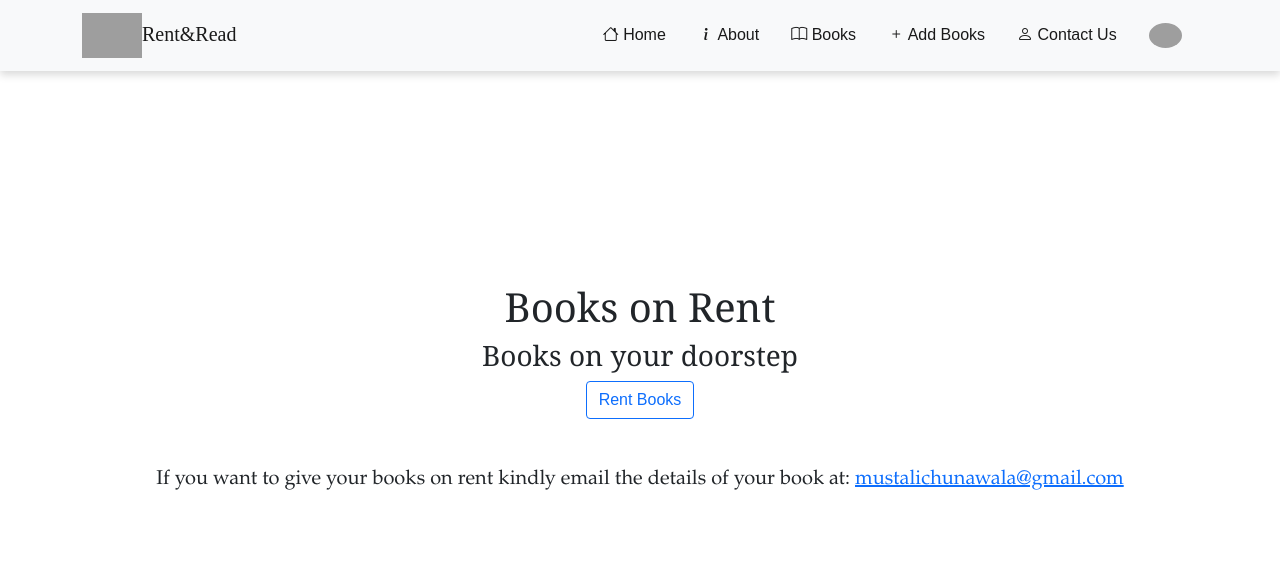
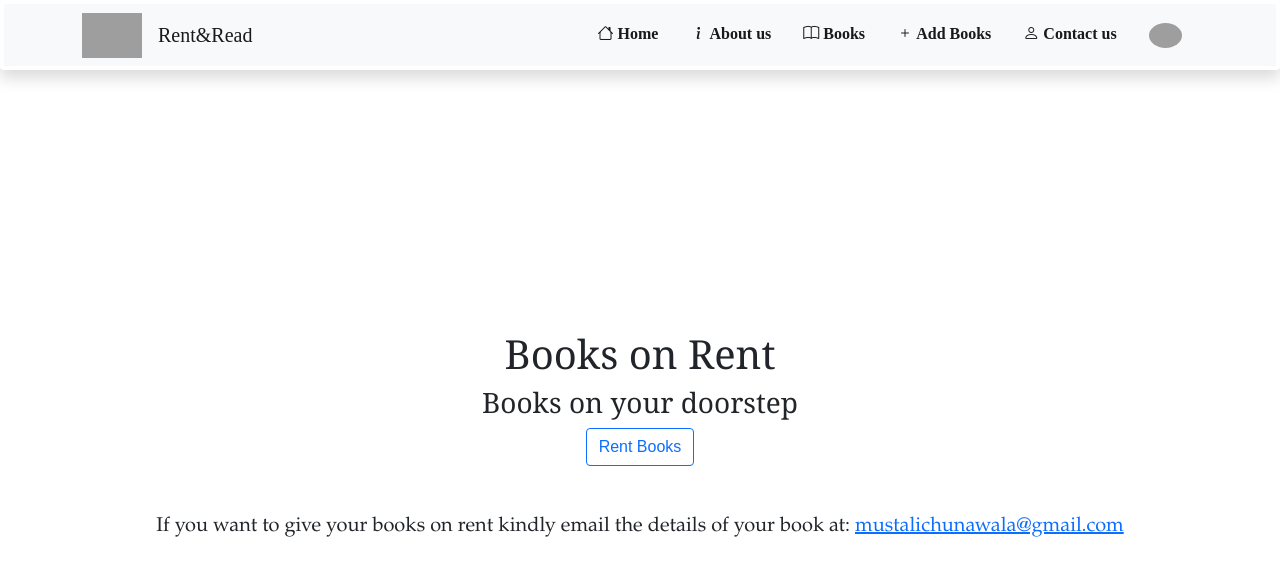
Before and after one commit to mustali17/BookRentalService, a React (Create React App) app: page / in a window 1280 px wide. Shown: the top 576 px of the page. Built offline with nearby package versions, Linux system fonts and the light colour scheme; grey boxes are pictures that could not be loaded.

Commit message:
fixed navbar and added authentication to addbooks

```diff
--- a/package.json
+++ b/package.json
@@ -10,6 +10,7 @@
     "@fortawesome/react-fontawesome": "0.1.18",
     "bootstrap": "5.1.3",
     "react": "18.0.0",
+    "react-bootstrap": "2.4.0",
     "react-dom": "18.0.0",
     "react-redux": "8.0.1",
     "react-router-dom": "6.3.0",
--- a/public/index.html
+++ b/public/index.html
@@ -43,16 +43,6 @@
       To create a production bundle, use `npm run build` or `yarn build`.
     -->
 </body>
-<script>
-  let navBar = document.querySelectorAll(".nav-link");
-     let navCollapse = document.querySelector(".navbar-collapse.collapse");
-     navBar.forEach(function (a) {
-         a.addEventListener("click", function () {
-             navCollapse.classList.remove("show");
-         })
-     })
- </script>
-
  <script src="https://cdn.jsdelivr.net/npm/@popperjs/core@2.9.2/dist/umd/popper.min.js" integrity="sha384-IQsoLXl5PILFhosVNubq5LC7Qb9DXgDA9i+tQ8Zj3iwWAwPtgFTxbJ8NT4GN1R8p" crossorigin="anonymous"></script>
  <script src="https://cdn.jsdelivr.net/npm/bootstrap@5.0.2/dist/js/bootstrap.min.js" integrity="sha384-cVKIPhGWiC2Al4u+LWgxfKTRIcfu0JTxR+EQDz/bgldoEyl4H0zUF0QKbrJ0EcQF" crossorigin="anonymous"></script>
 
--- a/src/App.js
+++ b/src/App.js
@@ -1,4 +1,4 @@
-import Navbar from "./components/Navbar";
+import Navbr from "./components/Navbar";
 import "./styles.css";
 import { BrowserRouter, Route, Routes } from "react-router-dom";
 import About from "./components/About";
@@ -16,7 +16,7 @@ export default function App() {
     <Provider store={store}>
       <BrowserRouter>
         <div className="App">
-          <Navbar />
+          <Navbr />
           <Routes>
             <Route path="/" element={<Home />} />
             <Route path="/about" element={<About />} />
--- a/src/components/AddBook.js
+++ b/src/components/AddBook.js
@@ -28,7 +28,9 @@ export default function AddBook() {
 
   return (
     <div>
-      <div className="card border-0 shadow">
+      <br />
+      <br />
+      <div className="container text-center card border-dark shadow">
         <div className="card-header">Add a Book</div>
         <div className="card-body">
           <form onSubmit={(e) => createBook(e)}>
--- a/src/components/Navbar.js
+++ b/src/components/Navbar.js
@@ -1,7 +1,8 @@
 import React from "react";
 import { Link } from "react-router-dom";
+import { Container, Nav, Navbar, NavItem } from "react-bootstrap";
 
-export default function Navbar() {
+export default function Navbr() {
   return (
     <div>
       <head>
@@ -11,7 +12,7 @@ export default function Navbar() {
         />
       </head>
 
-      <nav className="navbar navbar-expand-lg navbar-light bg-light">
+      {/* <nav className="navbar navbar-expand-lg navbar-light bg-light">
         <div className="container">
           <Link className="navbar-brand" to="/">
             <img
@@ -74,7 +75,80 @@ export default function Navbar() {
             </ul>
           </div>
         </div>
-      </nav>
+      </nav> */}
+      <div class="shadow p-1 mb-5 bg-white rounded">
+        <Navbar collapseOnSelect expand="lg" bg="light" variant="light">
+          <Container>
+            <img
+              src="https://encrypted-tbn0.gstatic.com/images?q=tbn:ANd9GcQarEYDc2Nb8_EGg6UnXsJzAWbgPeIMQe4GkQ&usqp=CAU"
+              height="45"
+              alt="Logo"
+              loading="lazy"
+            />
+            <Link className="nav-link active" to="/">
+              <Navbar.Brand style={{ fontFamily: "yellowtail" }}>
+                Rent&Read
+              </Navbar.Brand>
+            </Link>
+            <Navbar.Toggle aria-controls="responsive-navbar-nav" />
+            <Navbar.Collapse id="responsive-navbar-nav">
+              <Nav className="me-auto"></Nav>
+              <Nav style={{ fontFamily: "yellowtail", fontWeight: "bold" }}>
+                <ul className="navbar-nav ">
+                  <li className="nav-item mx-auto mx-md-2">
+                    <Link className="nav-link active" to="/">
+                      <NavItem>
+                        <i className="bi bi-house"></i> Home
+                      </NavItem>
+                    </Link>
+                  </li>
+                  <li className="nav-item mx-auto mx-md-2">
+                    <Link className="nav-link active" to="/about">
+                      <NavItem>
+                        <i className="bi bi-info-lg"></i> About us
+                      </NavItem>
+                    </Link>
+                  </li>
+                  <li className="nav-item mx-auto mx-md-2">
+                    <Link className="nav-link active" to="/books">
+                      <NavItem>
+                        <i className="bi bi-book"></i> Books
+                      </NavItem>
+                    </Link>
+                  </li>
+                  <li className="nav-item mx-auto mx-md-2">
+                    <Link className="nav-link active" to="/authenticate">
+                      <NavItem>
+                        <i className="bi bi-plus"></i> Add Books
+                      </NavItem>
+                    </Link>
+                  </li>
+                  <li className="nav-item mx-auto mx-md-2">
+                    <Link className="nav-link active" to="/contact">
+                      <NavItem>
+                        <i className="bi bi-person"></i> Contact us
+                      </NavItem>
+                    </Link>
+                  </li>
+                  <li className="nav-item mx-auto mx-md-2">
+                    <Link className="nav-link active" to="/profile">
+                      <NavItem>
+                        <img
+                          src="https://avatars.githubusercontent.com/u/74243780?v=4"
+                          className="rounded-circle"
+                          height="25"
+                          alt="Black and White Portrait of a Man"
+                          loading="lazy"
+                        />
+                      </NavItem>
+                    </Link>
+                  </li>
+                </ul>
+              </Nav>
+            </Navbar.Collapse>
+          </Container>
+        </Navbar>
+      </div>
     </div>
   );
 }
--- a/src/styles.css
+++ b/src/styles.css
@@ -1,9 +1,3 @@
 .App {
   font-family: sans-serif;
 }
-.navbar-toggler:focus {
-  box-shadow: none;
-}
-nav {
-  box-shadow: 0 4px 8px 0 rgb(0 0 0/15%);
-}
```
